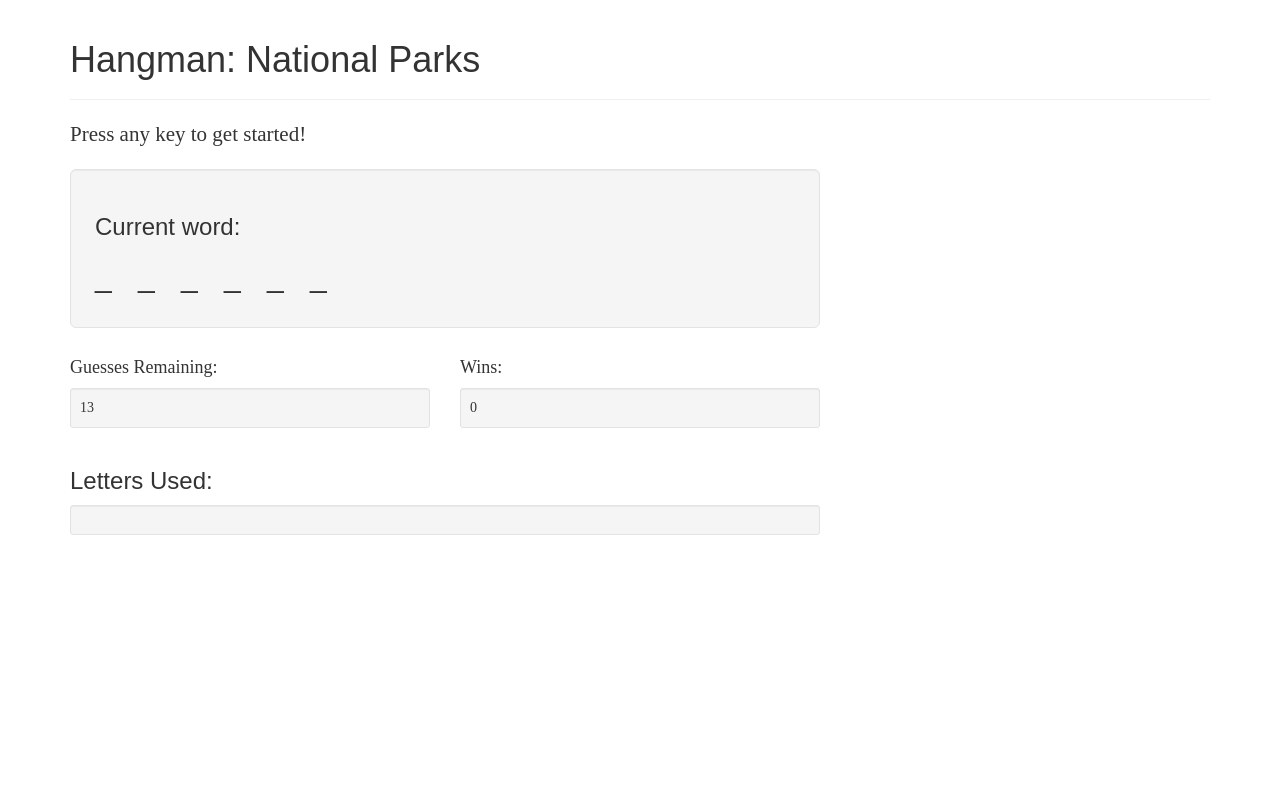
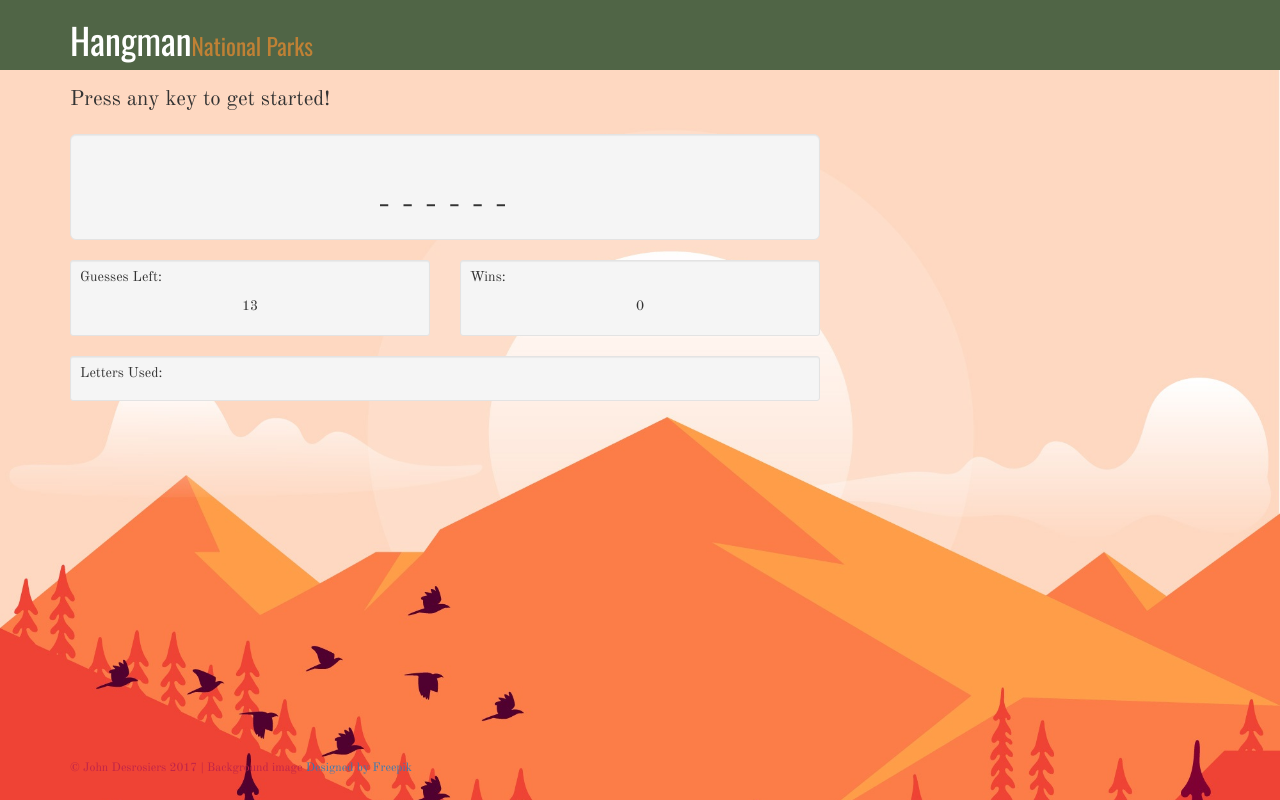
Before and after one commit to median-man/Hangman-Game, a plain HTML site: page index.html in a window 1280 px wide. Drawn offline with nearby package versions, Linux system fonts and the light colour scheme.

Commit message:
update styles

```diff
--- a/assets/css/style.css
+++ b/assets/css/style.css
@@ -1,10 +1,11 @@
- /*color pallette https://goo.gl/EnpMdo*/
-
- /*@import url('https://fonts.googleapis.com/css?family=Old+Standard+TT|Oswald');*/
+@import url('https://fonts.googleapis.com/css?family=Old+Standard+TT|Oswald');
 
 body {
     font-family: 'Old Standard TT', serif;
-     width: auto;
+    background-image: url("../images/bg-mountains-freepik.jpg");
+    background-size: cover;
+    background-repeat: no-repeat;
+    background-color: rgb(44, 15, 43);
 }
 
 h1,
@@ -17,12 +18,49 @@
 }
 
 #current-word {
-     letter-spacing: .3em;
+    letter-spacing: .2em;
+}
 
- .container {
-     min-width: 560px;
+.well-sm h5 {
+    margin-top: 0;
 }
+
+
+/* Page header styles
+-------------------------------------------------- */
 
 header {
     background-color: #506546;
+    color: #fff;
 }
+
+header .small {
+    color: #bf8135;
+}
+
+main {
+    padding-top: 15px;
+}
+
+
+/* footer styles
+-------------------------------------------------- */
+
+html {
+    position: relative;
+    min-height: 100%;
+}
+
+body {
+    /* Margin bottom by footer height */
+    margin-bottom: 40px;
+}
+
+.footer {
+    color: #BF2349;
+    position: absolute;
+    bottom: 0;
+    width: 100%;
+    /* Set the fixed height of the footer here */
+    height: 40px;
+}
--- a/index.html
+++ b/index.html
@@ -7,16 +7,13 @@
     <meta name="viewport" content="width=device-width, initial-scale=1">
     <title>National Parks Hangman</title>
     <link rel="stylesheet" href="https://maxcdn.bootstrapcdn.com/bootstrap/3.3.7/css/bootstrap.min.css" integrity="sha384-BVYiiSIFeK1dGmJRAkycuHAHRg32OmUcww7on3RYdg4Va+PmSTsz/K68vbdEjh4u" crossorigin="anonymous">
-
     <link rel="stylesheet" href="assets/css/style.css">
 </head>
 
 <body>
     <header>
         <div class="container">
-            <div class="page-header">
-                <h1>Hangman: National Parks</h1>
-            </div>
+            <h1>Hangman<span class="small">National Parks</span></h1>
         </div>
     </header>
     <main>
@@ -24,37 +21,41 @@
             <div class="row">
                 <div class="col-md-8">
                     <p class="lead">Press any key to get started!</p>
-                    <div class="well well-lg">
-                        <h3>Current word:</h3>
-                        <p id="current-word" class="h2"></p>
+                    <div class="well well-lg text-center">
+                        <p id="current-word" class="h3"></p>
                     </div>
                 </div>
             </div>
             <div class="row">
                 <div class="col-xs-6 col-md-4">
-                    <h4>Guesses Remaining:</h4>
                     <div class="well well-sm">
-                        <span id="rem-guesses">13</span>
+                        <h5>Guesses Left:</h5>
+                        <p class="text-center" id="rem-guesses">13</p>
                     </div>
                 </div>
                 <div class="col-xs-6 col-md-4">
-                    <h4>Wins:</h4>
                     <div class="well well-sm">
-                        <span id="wins">0</span>
+                        <h5>Wins:</h5>
+                        <p class="text-center" id="wins">0</p>
                     </div>
                 </div>
             </div>
             <div class="row">
                 <div class="col-md-8">
-                    <h3>Letters Used:</h3>
                     <div class="well well-sm">
-                        <p class="h4" id="letters-used"></p>
+                        <h5>Letters Used:</h5>
+                        <p class="h4 text-center" id="letters-used"></p>
                     </div>
                 </div>
             </div>
         </div>
     </main>
-<script src="assets/javascript/game.js"></script>
+    <footer class="footer">
+        <div class="container">
+            <p class="small">&copy; John Desrosiers 2017 | Background image <a href="http://www.freepik.com">Designed by Freepik</a></p>
+        </div>
+    </footer>
+    <script src="assets/javascript/game.js"></script>
 </body>
 
 </html>
```
Also changed, not shown: assets/images/bg-mountains-freepik.jpg (added), assets/images/freepik attribution.txt (added). Lines whose indentation alone changed are shown as unchanged.
